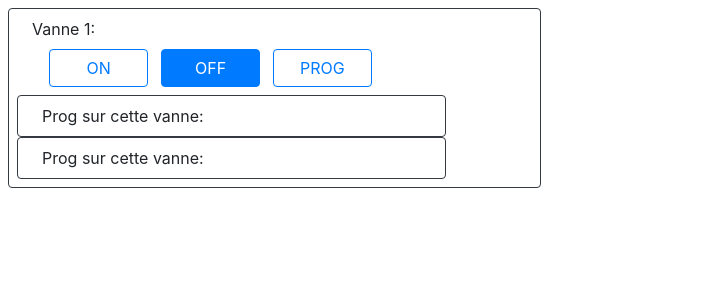
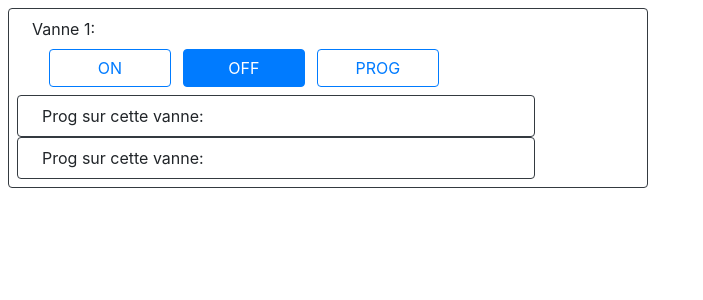
Before and after one commit to marcram99/projet_rainmaker_old, a Flask app: page / in a window 1280 px wide. Shown: the part 94-394 px from the top of the page, without its empty margins (0-703 px from the left). Run offline with Flask 2, Linux system fonts and the light colour scheme; some libraries are stand-ins or nearby versions.

Commit message:
change some html

```diff
--- a/appli/templates/main.html
+++ b/appli/templates/main.html
@@ -5,7 +5,7 @@
     {% endblock %}
 {% endblock %}
 {% block main %}
-<div class="row col-5 m-2 p-2 border rounded border-dark">
+<div class="row col col-xs-11 col-md-6 m-2 p-2 border rounded border-dark">
     <span class="col-12 ">Vanne 1:</span>
     <div class="col-10  p-2 pl-4">
         <button id="v1_on" class="col-3 btn btn-outline-primary ml-2" >ON</button>
```
